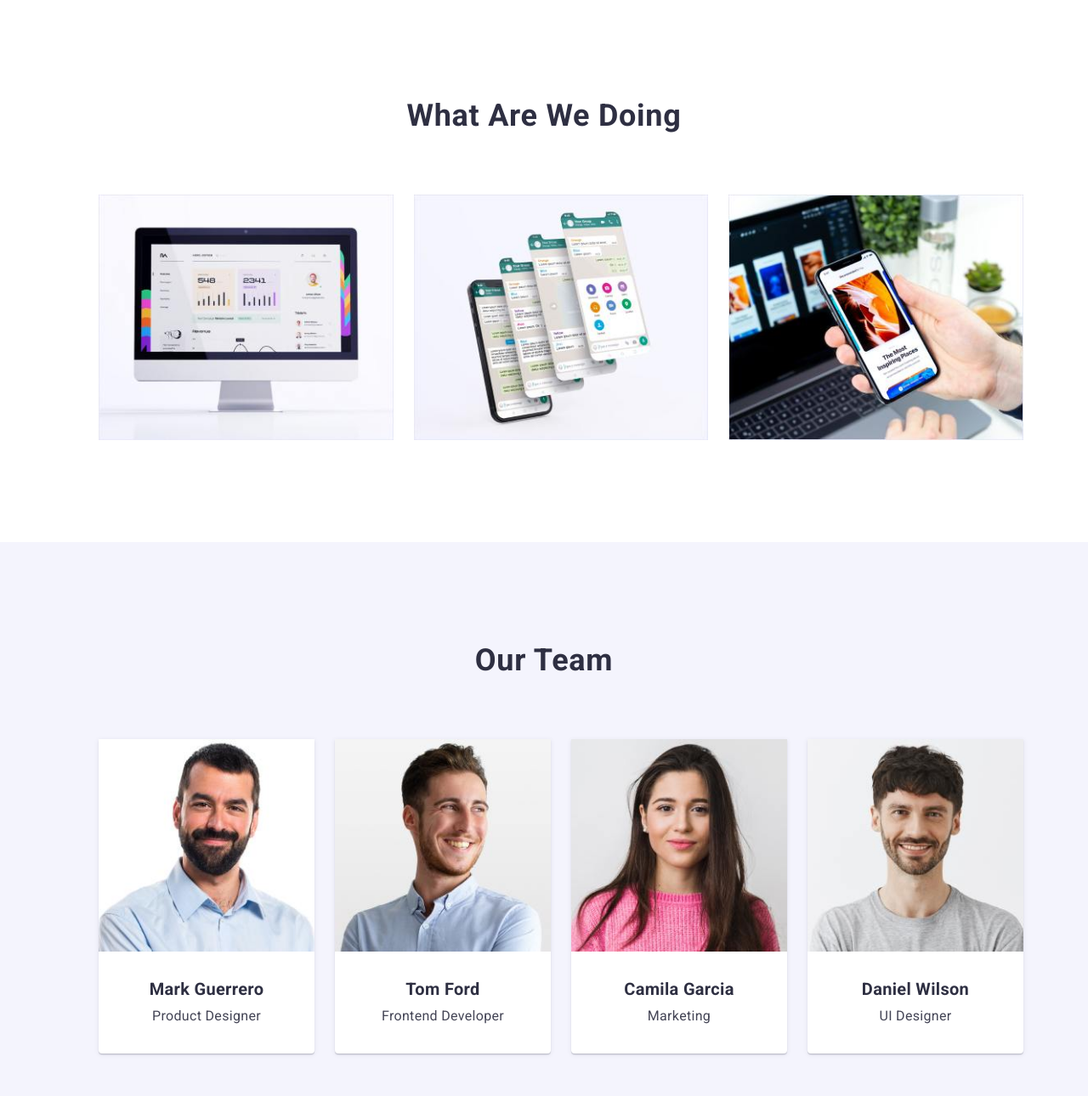
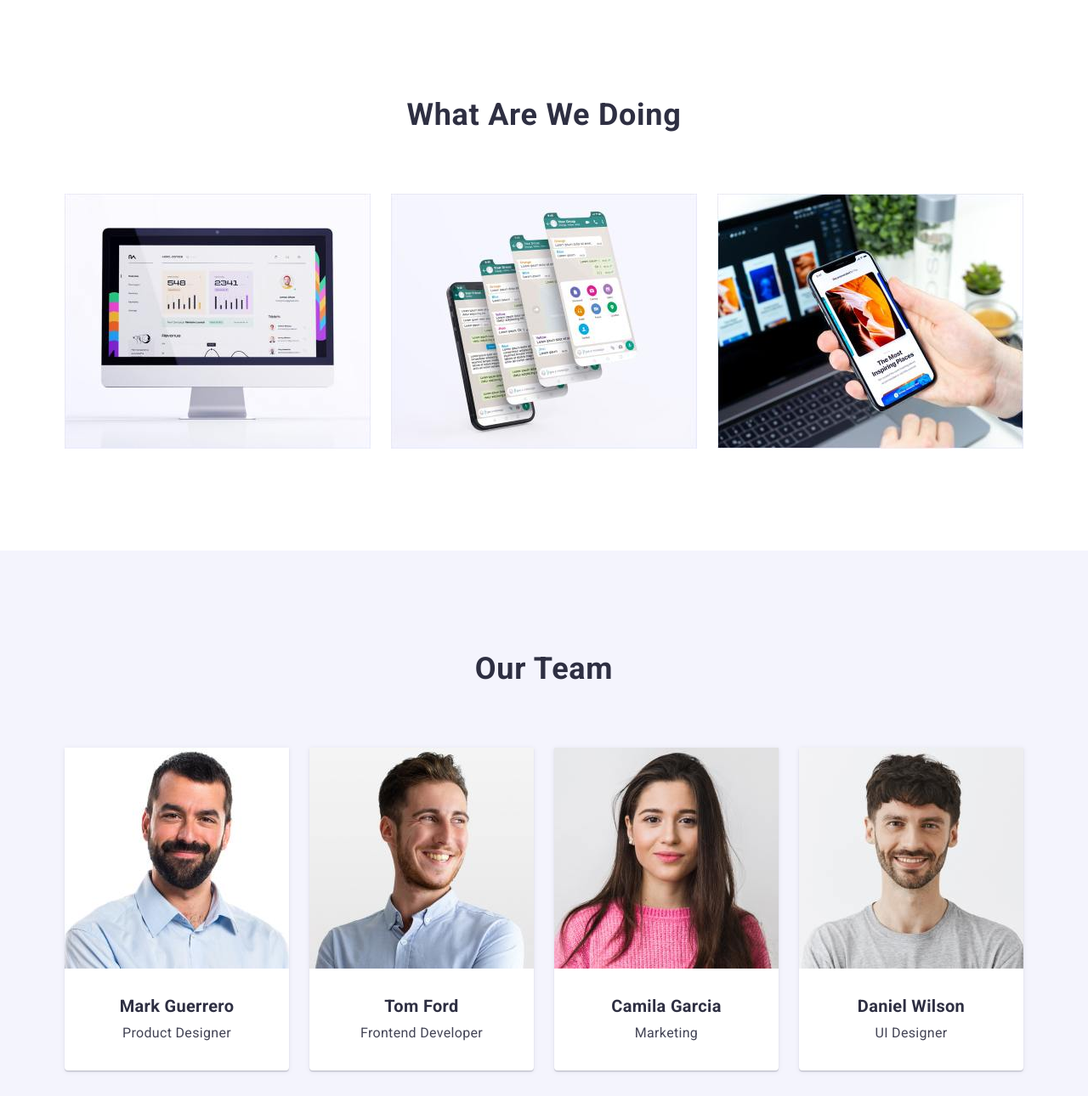
Before and after one commit to olishkevych/goit-markup-hw-03, a plain HTML site: page index.html in a window 1280 px wide. Shown: the part 930-2220 px from the top of the page at 85% size. Drawn offline with nearby package versions, Linux system fonts and the light colour scheme.

Commit message:
fix margins/paddings

```diff
--- a/css/styles.css
+++ b/css/styles.css
@@ -88,7 +88,11 @@ header > .container {
   display: flex;
   padding-top: 24px;
   padding-bottom: 24px;
-  border-bottom: 2px solid rgba(46, 47, 66, 0.08);
+
+}
+
+header {
+border-bottom: 1px solid rgba(46, 47, 66, 0.08);
 }
 
 .main-nav {
@@ -166,12 +170,18 @@ header > .container {
 }
 
 /*features*/
+
+.features-section {
+  padding-top: 120px;
+  padding-bottom: 120px;
+
+}
+
 .features {
   display: flex;
   padding: 0;
   margin: 0;
-  padding-top: 120px;
-  padding-bottom: 120px;
+
 }
 
 .features > .item:not(:last-child) {
@@ -202,9 +212,14 @@ header > .container {
 }
 
 /*What are we doing*/
+.category-section {
+  padding-bottom: 120px;
+}
+
 .category {
   display: flex;
-  margin: 72px 0 120px 0;
+  margin: 72px 0 0 0;
+  padding: 0;
 }
 
 .category > .item:not(:last-child) {
@@ -212,12 +227,10 @@ header > .container {
 }
 
 /*Team*/
-.team .container {
+.team {
+  background-color: var(--secondary-white-color);
   padding-top: 120px;
   padding-bottom: 120px;
-}
-.team {
-  background-color: var(--secondary-white-color);
 }
 
 .member-detail {
@@ -230,6 +243,8 @@ header > .container {
 
 .team-cards {
   display: flex;
+  padding: 0;
+  margin: 0;
 }
 
 .team-cards .item {
@@ -272,7 +287,7 @@ header > .container {
 
 /* Filters */
 
-.container.portfolio {
+.portfolio {
   padding-top: 96px;
   padding-bottom: 120px;
 }
@@ -280,7 +295,7 @@ header > .container {
 .filters {
   display: flex;
   justify-content: center;
-  margin-bottom: 24px;
+  margin-bottom: 72px;
   margin-left: 0;
 }
 
--- a/index.html
+++ b/index.html
@@ -61,7 +61,7 @@
       </section>
 
       <!-- Features  -->
-      <section>
+      <section class="features-section">
         <div class="container">
           <h2 class="visually-hidden">Features</h2>
           <ul class="list features">
@@ -101,7 +101,7 @@
       </section>
 
       <!-- What are we doing -->
-      <section>
+      <section class="category-section">
         <div class="container">
           <h2 class="section-ttl">What are we doing</h2>
           <ul class="category list">
@@ -141,7 +141,7 @@
               <img
                 src="./images/guerrero.jpg"
                 alt="photo of Mark Guerrero"
-                width="260"
+                width="264"
               />
               <div class="member-detail">
                 <h3 class="card-title">Mark Guerrero</h3>
@@ -152,7 +152,7 @@
               <img
                 src="./images/ford.jpg"
                 alt="photo of Tom Ford"
-                width="260"
+                width="264"
               />
               <div class="member-detail">
                 <h3 class="card-title">Tom Ford</h3>
@@ -163,7 +163,7 @@
               <img
                 src="./images/garcia.jpg"
                 alt="photo of Camila Garcia"
-                width="260"
+                width="264"
               />
               <div class="member-detail">
                 <h3 class="card-title">Camila Garcia</h3>
@@ -174,7 +174,7 @@
               <img
                 src="./images/wilson.jpg"
                 alt="photo of Daniel Wilson"
-                width="260"
+                width="264"
               />
               <div class="member-detail">
                 <h3 class="card-title">Daniel Wilson</h3>
```
Also changed, not shown: portfolio.html (+2 -2 lines).
